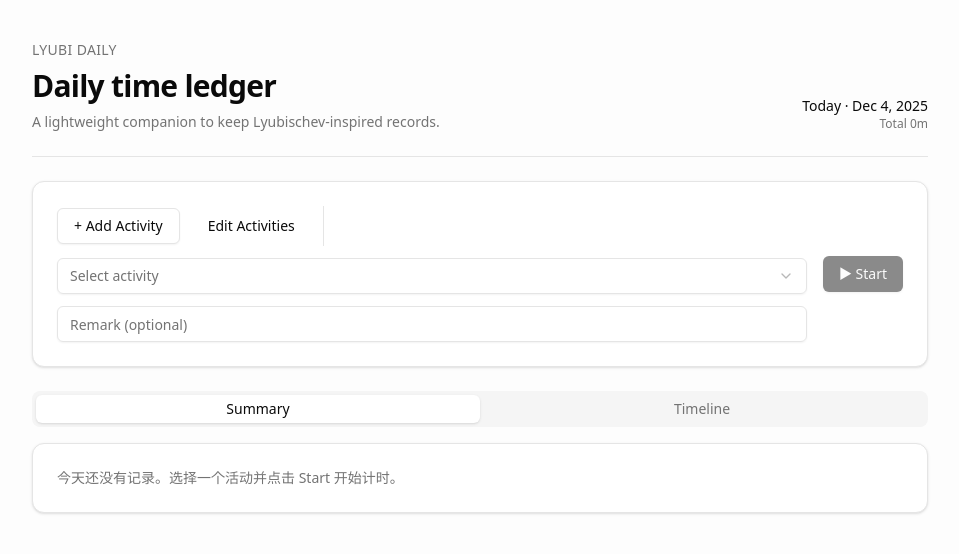
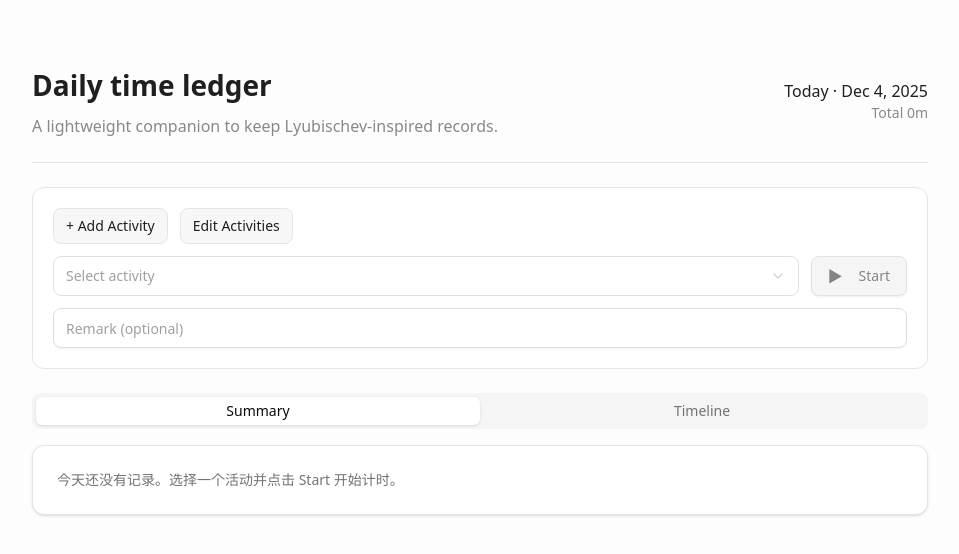
Before and after one commit to Rougeetnoir/LyubiDaily, a React (Vite) app: page / in a window 1280 px wide. Shown: the top 554 px of the page, without its empty margins (160-1119 px from the left). Built offline with nearby package versions, Linux system fonts and the light colour scheme.

Commit message:
feat: Unify Start Stop button design

```diff
--- a/src/App.tsx
+++ b/src/App.tsx
@@ -16,7 +16,6 @@ import {
   SelectTrigger,
   SelectValue,
 } from '@/components/ui/select'
-import { Separator } from '@/components/ui/separator'
 import { Tabs, TabsContent, TabsList, TabsTrigger } from '@/components/ui/tabs'
 import { cn } from '@/lib/utils'
 import type { Activity, RecordItem, RunningRecord } from './types'
@@ -265,6 +264,14 @@ function App() {
   }, [todayRecords])
 
   const effectiveTodayTotal = todayTotalSeconds + runningDurationSeconds
+  const isRunning = Boolean(runningRecord)
+  const startButtonDisabled = !isRunning && !selectedActivityId
+  const startButtonClassName = cn(
+    'h-10 rounded-lg px-4 text-sm font-medium transition-colors disabled:cursor-not-allowed disabled:opacity-60',
+    isRunning
+      ? 'border border-[#FFDBD2] bg-[#FFECE8] text-[#D64545] hover:bg-[#FFE0D8] active:bg-[#FFD6CF]'
+      : 'border border-[#D0D0D0] bg-[#F0F0F0] text-[#333333] hover:bg-[#E8E8E8] active:bg-[#DDDDDD]'
+  )
 
   const handleCreateActivity = () => {
     const name = newActivityName.trim()
@@ -296,41 +303,45 @@ function App() {
   return (
     <div className="min-h-screen bg-muted/20 px-4 py-10">
       <div className="mx-auto flex w-full max-w-4xl flex-col gap-6">
-        <header className="flex flex-col gap-2 border-b border-border pb-6 sm:flex-row sm:items-end sm:justify-between">
+        <header className="flex flex-col gap-4 border-b border-[#E5E5E5] py-6 md:flex-row md:items-center md:justify-between">
           <div className="space-y-2 text-left">
-            <p className="text-sm uppercase tracking-wide text-muted-foreground">Lyubi Daily</p>
-            <h1 className="text-3xl font-semibold tracking-tight">Daily time ledger</h1>
-            <p className="text-sm text-muted-foreground">
+            <h1 className="text-[28px] font-bold text-[#1F1F1F]">Daily time ledger</h1>
+            <p className="text-base text-[#888888]">
               A lightweight companion to keep Lyubischev-inspired records.
             </p>
           </div>
-          <div className="text-right text-sm text-muted-foreground">
-            <div className="font-medium text-foreground">Today · {todayLabel}</div>
-            <div className="text-xs">Total {formatDuration(effectiveTodayTotal)}</div>
+          <div className="flex flex-col items-start text-sm text-[#888888] md:items-end">
+            <p className="text-base font-medium text-[#1F1F1F]">Today · {todayLabel}</p>
+            <p className="text-sm">Total {formatDuration(effectiveTodayTotal)}</p>
           </div>
         </header>
 
-        <Card>
-          <CardContent className="flex flex-col gap-4 py-6 sm:flex-row sm:items-center sm:justify-between">
-            <div className="flex flex-1 flex-wrap items-center gap-3">
-              <Button variant="outline" onClick={handleOpenCreateActivity} className="whitespace-nowrap">
+        <section className="flex flex-col gap-3 rounded-[12px] border border-[#E5E5E5] bg-white p-5">
+          <div className="flex flex-wrap gap-3">
+            <Button
+              variant="ghost"
+              onClick={handleOpenCreateActivity}
+              className="h-9 rounded-lg border border-[#E5E5E5] bg-[#F7F7F7] px-3 py-1.5 text-sm font-medium text-[#1F1F1F] hover:bg-[#F0F0F0]"
+            >
               + Add Activity
             </Button>
             <Button
               variant="ghost"
               onClick={handleOpenActivityManager}
               disabled={activities.length === 0}
-                className="whitespace-nowrap"
+              className="h-9 rounded-lg border border-[#E5E5E5] bg-[#F7F7F7] px-3 py-1.5 text-sm font-medium text-[#1F1F1F] hover:bg-[#F0F0F0] disabled:cursor-not-allowed disabled:opacity-60"
             >
               Edit Activities
             </Button>
-              <Separator orientation="vertical" className="hidden h-10 sm:block" />
+          </div>
+          <div className="flex flex-col gap-3 sm:flex-row sm:items-center">
+            <div className="flex w-full flex-1">
               <Select
                 value={selectedActivityId || undefined}
                 onValueChange={(value: string) => setSelectedActivityId(value)}
                 disabled={activities.length === 0}
               >
-                <SelectTrigger className="min-w-[200px]">
+                <SelectTrigger className="h-10 w-full min-w-0 rounded-lg border border-[#E0E0E0] bg-white text-sm text-[#333333] shadow-none focus:border-[#C5C5C5] focus:ring-0 focus:ring-offset-0 [&[data-placeholder]]:text-[#A0A0A0]">
                   <SelectValue placeholder={activities.length ? 'Select activity' : 'Add an activity first'} />
                 </SelectTrigger>
                 <SelectContent>
@@ -344,22 +355,27 @@ function App() {
                   ))}
                 </SelectContent>
               </Select>
+            </div>
+            <div className="flex flex-col gap-2 sm:w-auto sm:flex-row sm:items-center">
+              <Button
+                onClick={isRunning ? handleStop : handleStart}
+                disabled={startButtonDisabled}
+                className={startButtonClassName}
+              >
+                <span className="mr-2 text-base">{isRunning ? '■' : '▶'}</span>
+                {isRunning ? 'Stop' : 'Start'}
+              </Button>
+              {isRunning && (
+                <span className="text-sm text-[#555555] sm:ml-3">{formatDurationHMS(runningDurationSeconds)}</span>
+              )}
+            </div>
+          </div>
           <Input
             placeholder="Remark (optional)"
             value={remark}
             onChange={(event: ChangeEvent<HTMLInputElement>) => setRemark(event.target.value)}
-                className="min-w-0 flex-1"
+            className="h-10 w-full rounded-lg border border-[#E0E0E0] px-3 text-sm text-[#333333] placeholder:text-[#A0A0A0] focus:border-[#C5C5C5] focus:ring-0"
           />
-            </div>
-            <div className="flex flex-col gap-2 text-sm sm:flex-row sm:items-center">
-              <Button onClick={handleStart} disabled={!selectedActivityId}>
-                ▶ Start
-              </Button>
-              {runningRecord && (
-                <Button variant="secondary" onClick={handleStop}>
-                  Stop
-                </Button>
-              )}
           {runningRecord && (
             <p className="text-xs text-muted-foreground">
               计时中：
@@ -367,9 +383,7 @@ function App() {
               {formatDurationHMS(runningDurationSeconds)}
             </p>
           )}
-            </div>
-          </CardContent>
-        </Card>
+        </section>
 
         {isAddingActivity && (
           <Card>
```
Also changed, not shown: 1 other file (tests, documents, lock files or other folders). Lines whose indentation alone changed are shown as unchanged.
